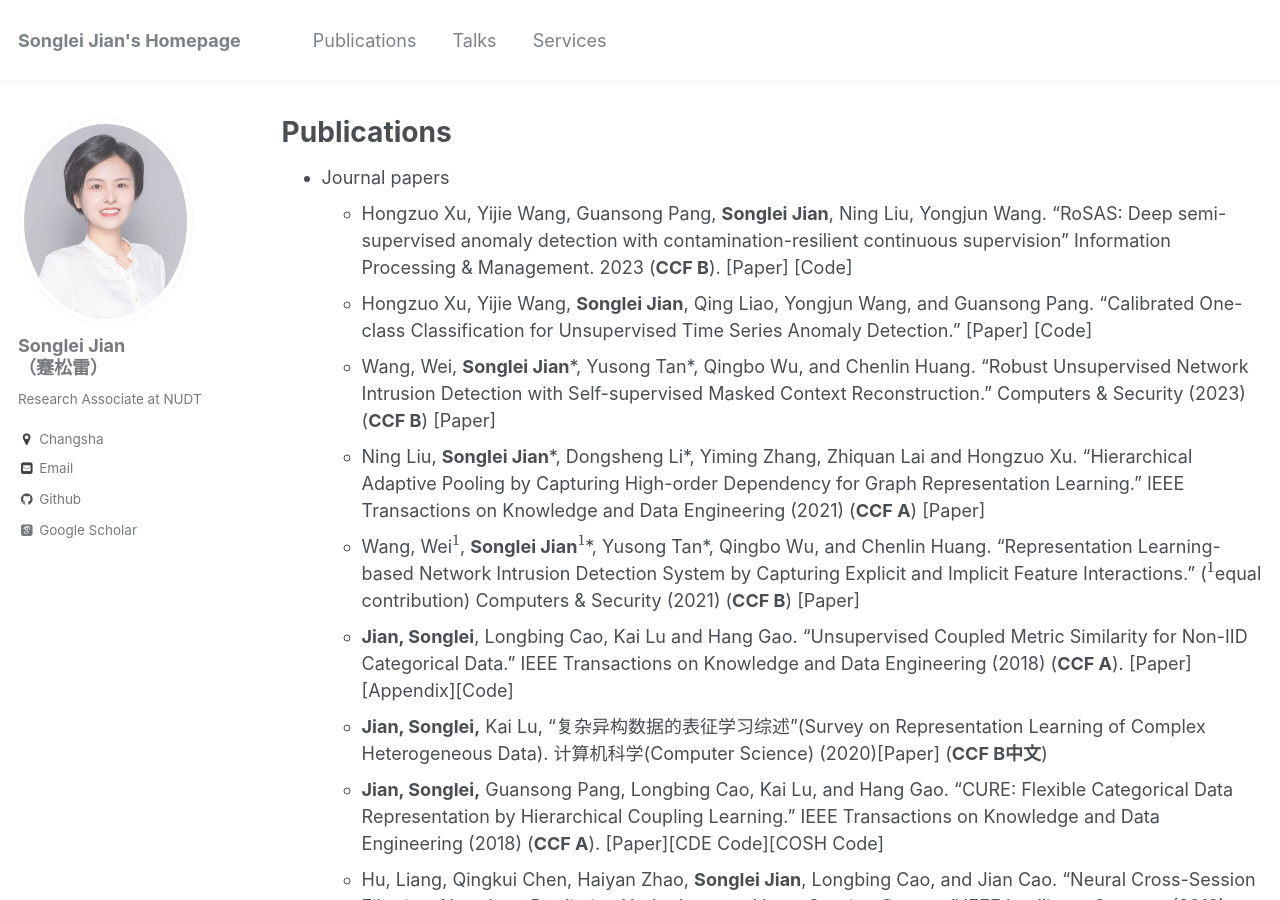
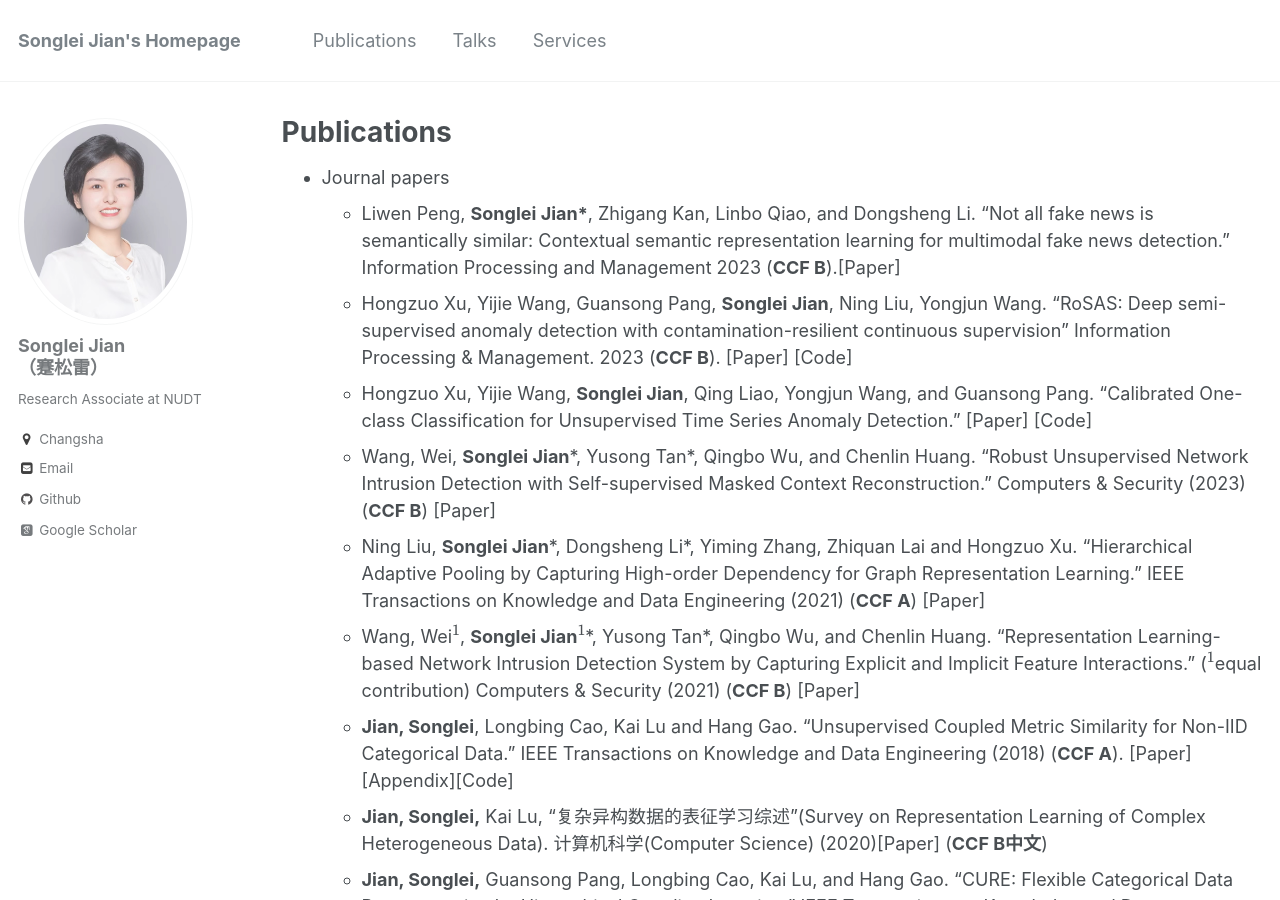
Before and after one commit to jiansonglei/jiansonglei.github.io, a Jekyll site: the page built from _pages/publications.md, in a window 1280 px wide and 900 px high. Built offline with Jekyll 4.4.1, drawn with Linux system fonts in a browser that asks for light colours; some web fonts are replaced; formulas are drawn with MathJax 3; a script that is not in the unit is left out.

Commit message:
update IPM
update IPM

```diff
--- a/_pages/publications.md
+++ b/_pages/publications.md
@@ -12,6 +12,7 @@ author_profile: true
 
 {% include base_path %}
 * Journal papers
+  * Liwen Peng, **Songlei Jian\***, Zhigang Kan, Linbo Qiao, and Dongsheng Li. "Not all fake news is semantically similar: Contextual semantic representation learning for multimodal fake news detection." Information Processing and Management 2023 (**CCF B**).[[Paper]](http://jiansonglei.github.io/files/IPM_FND.pdf)
   * Hongzuo Xu, Yijie Wang, Guansong Pang, **Songlei Jian**, Ning Liu, Yongjun Wang. “RoSAS: Deep semi-supervised anomaly detection with contamination-resilient continuous supervision” Information Processing & Management. 2023 (**CCF B**). [[Paper]](https://arxiv.org/abs/2307.13239) [[Code]](https://github.com/xuhongzuo/rosas)
   * Hongzuo Xu,  Yijie Wang, **Songlei Jian**, Qing Liao, Yongjun Wang, and Guansong Pang. "Calibrated One-class Classification for Unsupervised Time Series Anomaly Detection."  [[Paper]](https://arxiv.org/abs/2207.12201)  [[Code]](https://github.com/xuhongzuo/couta)
   * Wang, Wei, **Songlei Jian**\*, Yusong Tan\*, Qingbo Wu, and Chenlin Huang. "Robust Unsupervised Network Intrusion Detection with Self-supervised Masked Context Reconstruction." Computers & Security (2023) (**CCF B**) [[Paper]](http://jiansonglei.github.io/files/22RobustIDS.pdf)
```
Also changed, not shown: 1 other file.
